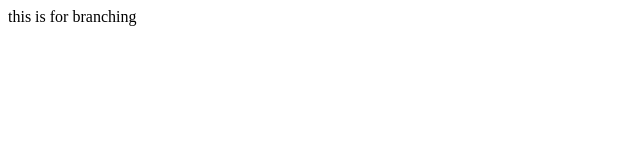
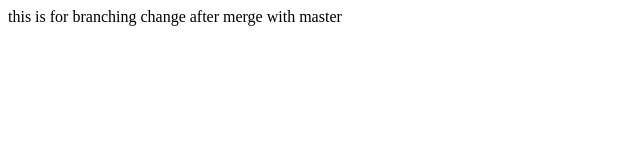
Before and after one commit to Avantika18/git_demo, a plain HTML site: page WebContent/contact.html in a window 1280 px wide. Shown: the whole page, without its empty margins (0-640 px from the left). Drawn offline with Linux system fonts and the light colour scheme.

Commit message:
branch 2 merge after mastre

```diff
--- a/WebContent/contact.html
+++ b/WebContent/contact.html
@@ -7,5 +7,7 @@
 <body>
 
 this is for branching
+
+change after merge with master
 </body>
 </html>
```
